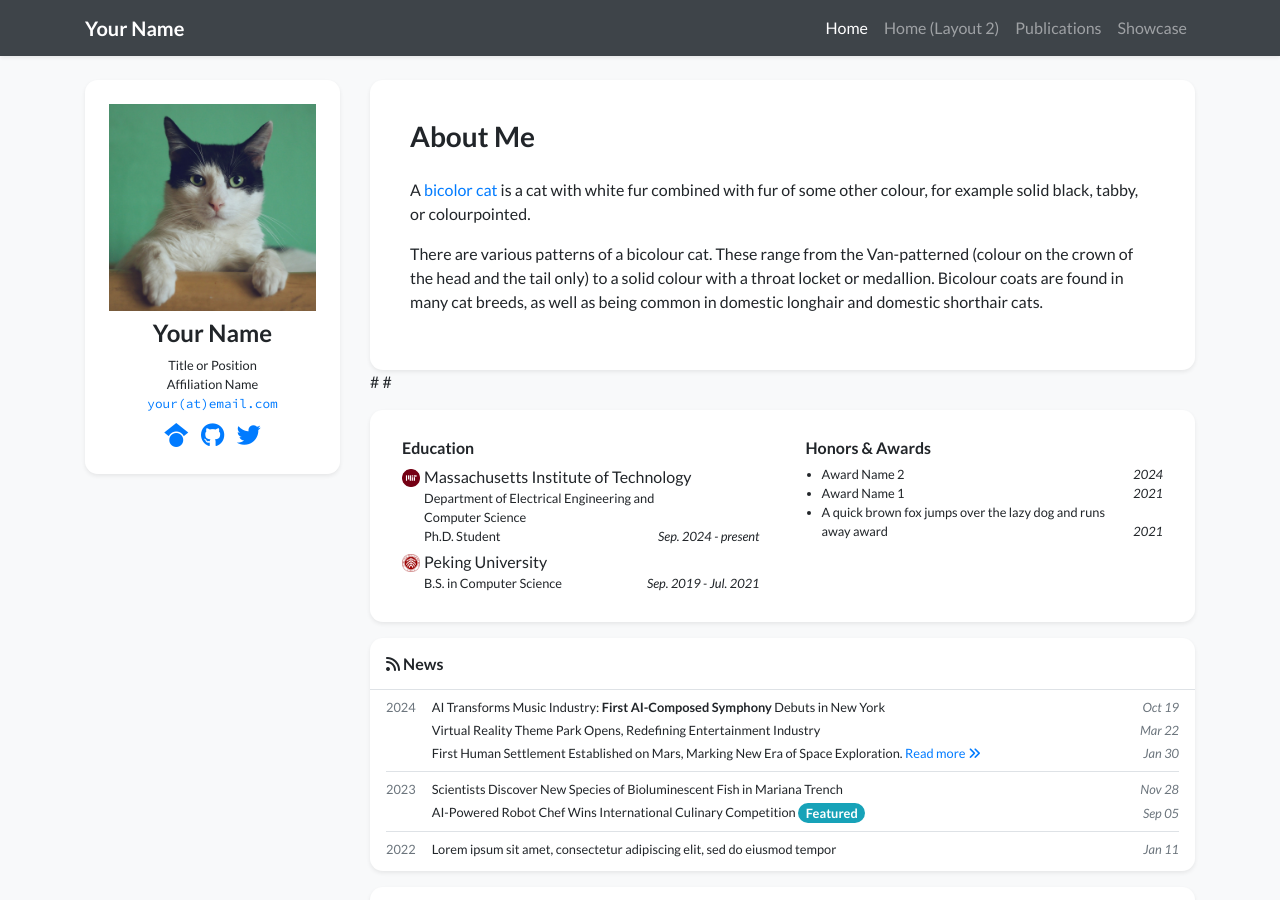
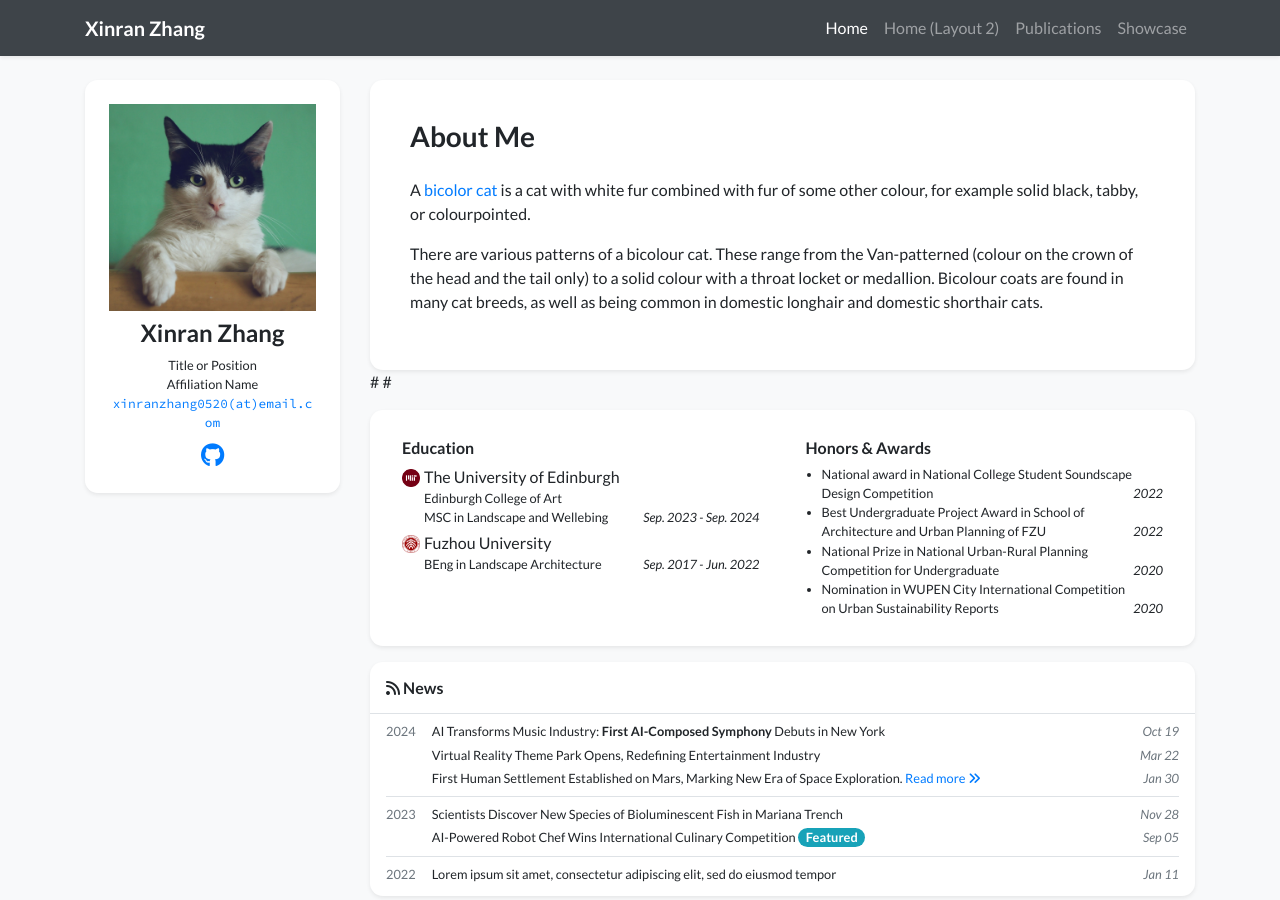
Before and after one commit to Rintozxr/rintozxr.github.io, a Jekyll site: the page built from index.html, in a window 1280 px wide and 900 px high. Built offline with Jekyll 4.4.1, drawn with Linux system fonts in a browser that asks for light colours; nearby versions of some CDN libraries; a style sheet for code colours, icons or effects is not loaded.

Commit message:
Update profile.yml

```diff
--- a/_data/profile.yml
+++ b/_data/profile.yml
@@ -1,6 +1,6 @@
-primary_name: "Your Name"
+primary_name: "Xinran Zhang"
 secondary_name: ""
-navbar_name: "Your Name"
+navbar_name: "Xinran Zhang"
 
 positions:
 - name: Title or Position
@@ -8,11 +8,11 @@ positions:
   logo: /assets/images/badges/MIT_Social_circle.png  # Logo is optional
 
 
-email: "your@email.com"
+email: "xinranzhang0520@email.com"
 # cv_link: link-to-your-cv-file
-gscholar: xFmQpf4AAAAJ  # This is an example, replace it with your own Google Scholar ID
-github: your_github_id
-twitter: your_twitter_id  # Do not include the '@' symbol
+# gscholar: xFmQpf4AAAAJ  # This is an example, replace it with your own Google Scholar ID
+github: rintozxr
+# twitter: your_twitter_id  # Do not include the '@' symbol
 # wechat_qrcode: /assets/images/etc/wechat.jpg
 # wechat_prompt: >-
 #   Please tell me your <strong>name</strong> and <strong>affiliation</strong> (current or past) when adding my wechat. Thanks!
@@ -35,16 +35,16 @@ portrait_caption: >-
   Photo by Manja Vitolic on Unsplash (this caption is optional, comment it out to disable).
 
 education:
-- name: Massachusetts Institute of Technology
+- name: The University of Edinburgh
   logo: /assets/images/badges/MIT_Social_circle.png
   position: >-
-    Department of Electrical Engineering and Computer Science <br/>
-    Ph.D. Student
-  date: Sep. 2024 - present
-- name: Peking University
+    Edinburgh College of Art <br/>
+    MSC in Landscape and Wellebing
+  date: Sep. 2023 - Sep. 2024
+- name: Fuzhou University
   logo: /assets/images/badges/PKU_red.png
-  position: B.S. in Computer Science
-  date: Sep. 2019 - Jul. 2021
+  position: BEng in Landscape Architecture
+  date: Sep. 2017 - Jun. 2022
 
 # experience:
 # - name: Peking University
@@ -53,9 +53,11 @@ education:
 #   date: Sep. 2019 - Jul. 2021
 
 awards:
-- name: Award Name 2
-  date: 2024
-- name: Award Name 1
-  date: 2021
-- name: A quick brown fox jumps over the lazy dog and runs away award
-  date: 2021
+- name: National award in National College Student Soundscape Design Competition
+  date: 2022
+- name: Best Undergraduate Project Award in School of Architecture and Urban Planning of FZU
+  date: 2022
+- name: National Prize in National Urban-Rural Planning Competition for Undergraduate
+  date: 2020
+- name: Nomination in WUPEN City International Competition on Urban Sustainability Reports
+  date: 2020
```
